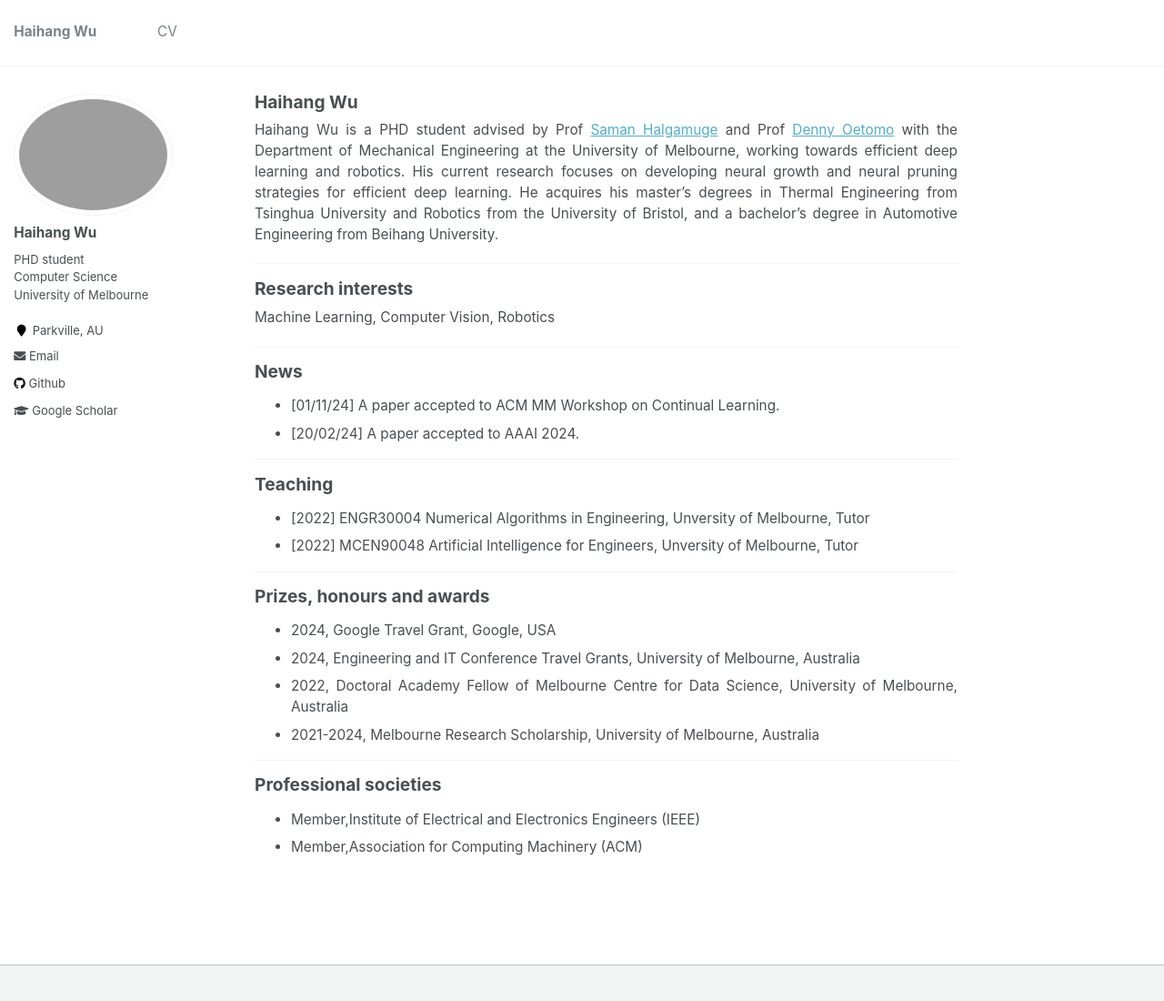
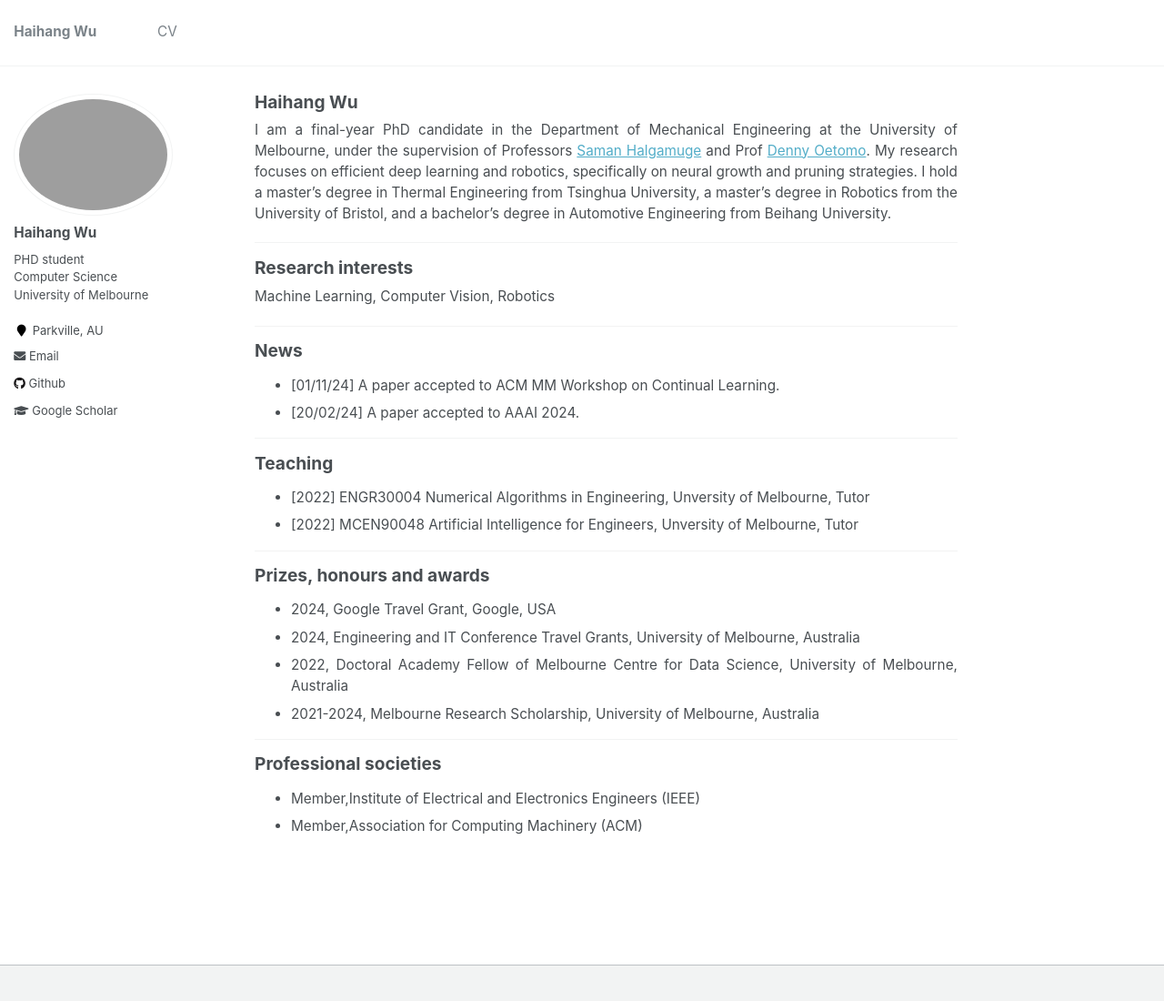
Before and after one commit to HaihangWu/HaihangWu.github.io, a Jekyll site: the page built from _pages/about.md, in a window 1280 px wide and 1122 px high. Shown: the top 1100 px of the window at 91% size. Built offline with Jekyll 4.4.1, drawn with Linux system fonts in a browser that asks for light colours.

Commit message:
Update about.md

```diff
--- a/_pages/about.md
+++ b/_pages/about.md
@@ -8,8 +8,7 @@ redirect_from:
   - /about.html
 ---
 
-Haihang Wu is a PHD student advised by Prof [Saman Halgamuge](https://findanexpert.unimelb.edu.au/profile/2854-saman-halgamuge) and Prof [Denny Oetomo](https://findanexpert.unimelb.edu.au/profile/188333-denny-oetomo) with the Department of Mechanical Engineering at the University of Melbourne, working towards efficient deep learning and robotics. His current research focuses on developing neural growth and neural pruning strategies for efficient deep learning. He acquires his master's degrees in Thermal Engineering from Tsinghua University and Robotics from the University of Bristol, and a bachelor's degree in Automotive Engineering from Beihang University.
-
+I am a final-year PhD candidate in the Department of Mechanical Engineering at the University of Melbourne, under the supervision of Professors [Saman Halgamuge](https://findanexpert.unimelb.edu.au/profile/2854-saman-halgamuge) and Prof [Denny Oetomo](https://findanexpert.unimelb.edu.au/profile/188333-denny-oetomo). My research focuses on efficient deep learning and robotics, specifically on neural growth and pruning strategies. I hold a master’s degree in Thermal Engineering from Tsinghua University, a master’s degree in Robotics from the University of Bristol, and a bachelor’s degree in Automotive Engineering from Beihang University.
 - - -
 
 
```
